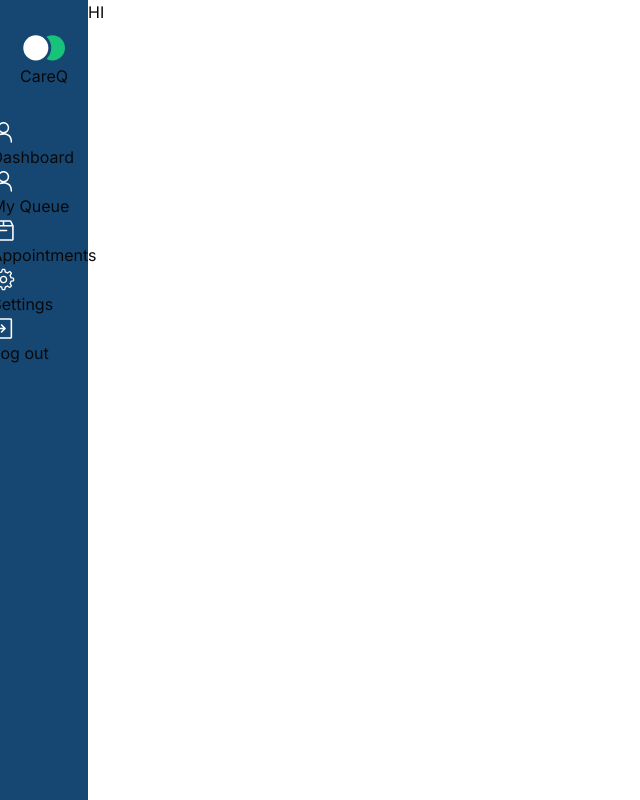
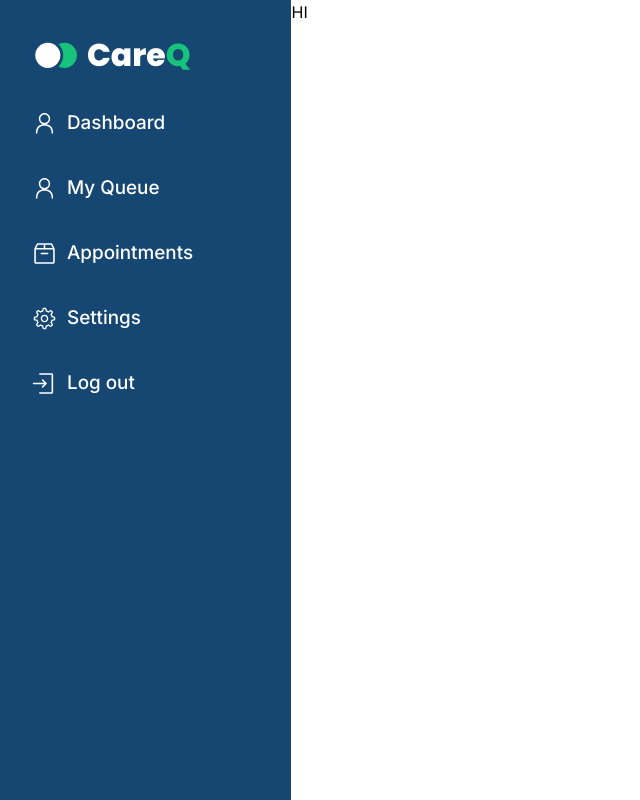
Before and after one commit to ShahidMollick/careq-webapp, a Next.js app: page / in a window 1280 px wide. Shown: the whole page, without its empty margins (0-640 px from the left). Built offline with nearby package versions, Linux system fonts and the light colour scheme.

Commit message:
Update layout.css

```diff
--- a/src/app/layout.css
+++ b/src/app/layout.css
@@ -1,15 +1,48 @@
 .left-menu {
-    width: 5.5rem;
+  width: 23rem;
   height: 100%;
   background-color: #164772;
   display: flex;
   flex-direction: column;
   gap: 2rem;
-    align-items: center;
+  align-items: flex-start;
   padding-top: 2rem;
+  padding-left: 2rem;
+}
+.mainlogo{
+  display: flex;
+  gap: 10px;
 }
 .logo-icon {
   margin-bottom: 2rem;
+}
+.dashboardfont{
+  color: #FFF;
+font-family: Inter;
+font-size: 18.857px;
+font-style: normal;
+font-weight: 500;
+line-height: normal;
+}
+.carelogo{
+  color: #FFF;
+font-family: Poppins;
+font-size: 31.496px;
+font-style: normal;
+font-weight: 800;
+line-height: normal;
+}
+.qlogo{
+  color: #17C27B;
+font-family: Poppins;
+font-size: 31.496px;
+font-style: normal;
+font-weight: 800;
+line-height: normal;
+}
+.dashboardIcons{
+display: flex;
+gap: 10px;
 }
 .icon {
   border-radius: 16px;
@@ -17,7 +50,11 @@
   box-shadow: 0px 4px 17px 1px rgba(0, 0, 0, 0.25);
   padding: 0.8rem;
 }
-
+.left-menuoptions{
+display: flex;
+flex-direction: column;
+gap: 40px;
+}
 .head {
   color: #000;
   font-family: Inter;
```
Lines whose indentation alone changed are shown as unchanged.
